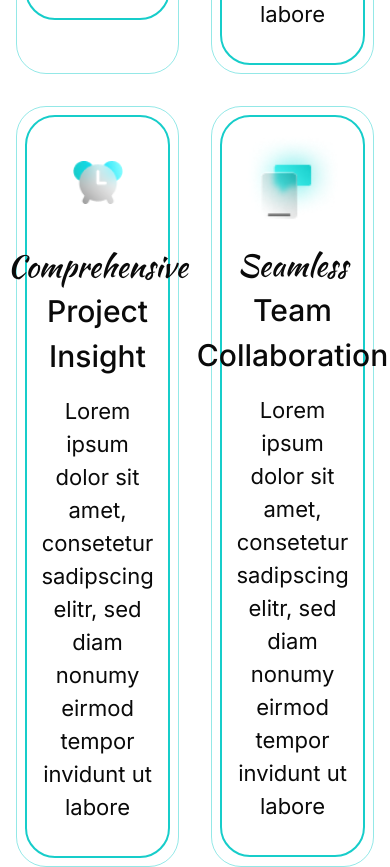
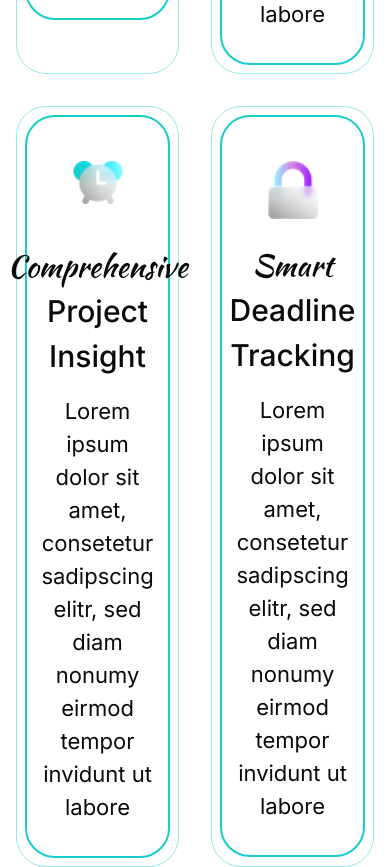
Before and after one commit to Roshen-Perera/ceylon-developers-portfolio, a Next.js app: page /about in a window 390 px wide. Shown: the part 2880-3747 px from the top of the page. Built offline with nearby package versions, Linux system fonts and the light colour scheme.

Commit message:
Update WhyChoose component: replace phone card with lock card for smart deadline tracking

```diff
--- a/components/whyChoose.tsx
+++ b/components/whyChoose.tsx
@@ -68,15 +68,15 @@ const WhyChoose = () => {
         <div className="p-2 border-1 rounded-[30px] border-[#17CDCA75]">
           <div className="flex flex-col items-center justify-center border-[#17CDCA] border-2 rounded-[30px] p-4 pb-8">
             <Image
-              src="/assets/icons/phone.png"
+              src="/assets/icons/lock.png"
               alt="Document"
-              className="mb-5"
-              width={100}
-              height={100}
+              className="mb-6 mt-7"
+              width={50}
+              height={50}
             />
             <h3 className="text-[30px] font-medium text-center">
-              <span className="font-kaushan">Seamless </span>
-              Team Collaboration
+              <span className="font-kaushan">Smart </span>
+              Deadline Tracking
             </h3>
             <p className="max-w-xl text-center text-[22px] mt-4">
               Lorem ipsum dolor sit amet, consetetur sadipscing elitr, sed diam
```
